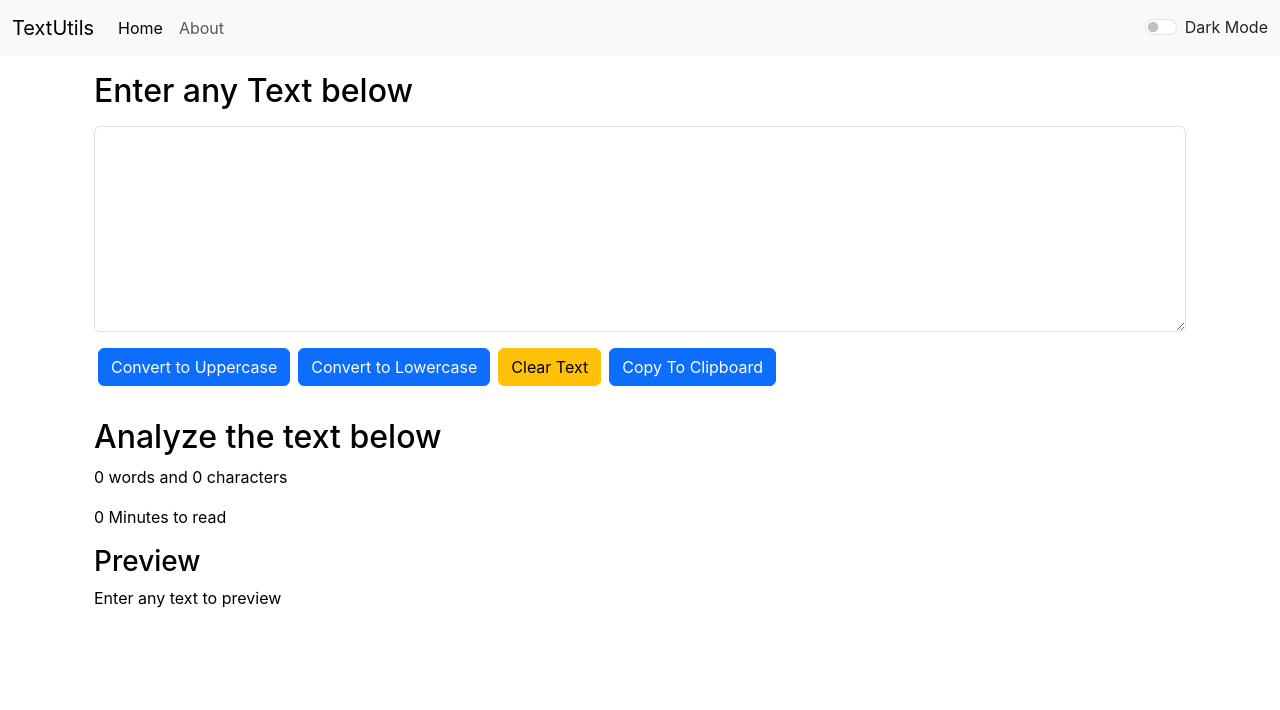
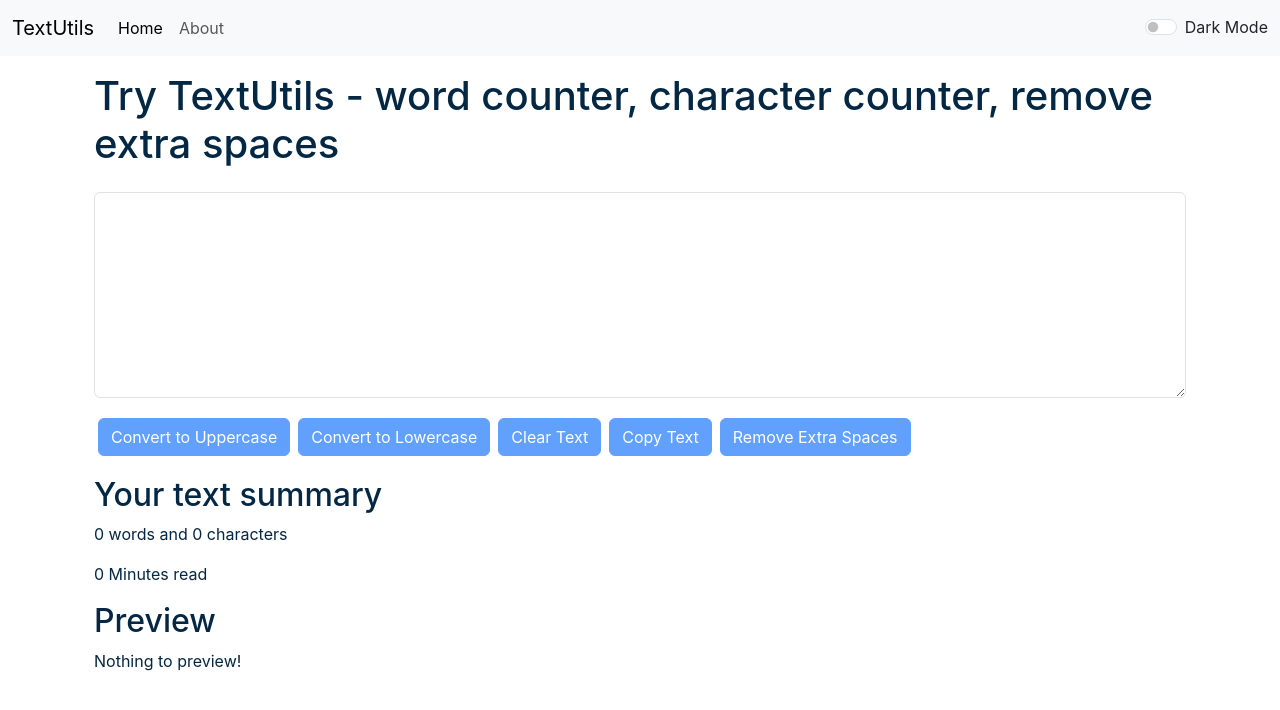
Before and after one commit to SushanthB1/textutils, a React (Create React App) app: page / in a window 1280 px wide. Shown: the top 710 px of the page. Built offline with nearby package versions, Linux system fonts and the light colour scheme.

Commit message:
Update Textform.js
Textform udated code

```diff
--- a/src/components/Textform.js
+++ b/src/components/Textform.js
@@ -1,64 +1,65 @@
-import React, { useState } from 'react'
-
-export default function Textform(props) {
-    const [text, setText] = useState("");
-    const handleOnChange = (event) => {
-        setText(event.target.value);
-    }
-    const handleUpClick = () => {
-        let newText = text.toUpperCase();
-        setText(newText);
-        if(text.length===0)  props.showAlert("Please enter text to convert","warning");
-        props.showAlert("Converted to Uppercase","success");
+import React, {useState} from 'react'
 
 
-    }
-    const handleLoClick = () => {
-        let newText = text.toLowerCase();
-        setText(newText);
-        if(text.length===0)  props.showAlert("Please enter text to convert","warning");
-        props.showAlert("Converted to Lowercase","success");
-
-    }
-    const handleClearText = () => {
-        setText("");
-        props.showAlert("Text cleared!","success");
-
-    }
-    const countWord = () => {
-        return (text.length === 0 ? 0 : text.split(" ").length);
-    }
-    const preview = () => {
-        if (text.length === 0) return "Enter any text to preview";
-        return text;
-    }
-    const copyText = () => {
-        if(text.length===0)  props.showAlert("Please enter text to copy","warning");
-        navigator.clipboard.writeText(text);
-        props.showAlert("Text copied to clipboard","success");
-
+export default function TextForm(props) {
+    const handleUpClick = ()=>{
+        let newText = text.toUpperCase();
+        setText(newText)
+        props.showAlert("Converted to uppercase!", "success");
     }
 
+    const handleLoClick = ()=>{
+        let newText = text.toLowerCase();
+        setText(newText)
+        props.showAlert("Converted to lowercase!", "success");
+    }
+
+    const handleClearClick = ()=>{
+        let newText = '';
+        setText(newText);
+        props.showAlert("Text Cleared!", "success");
+    }
+
+    const handleOnChange = (event)=>{
+        setText(event.target.value)
+    }
+
+    // Credits: A
+    const handleCopy = () => {
+        navigator.clipboard.writeText(text);
+        props.showAlert("Copied to Clipboard!", "success");
+    }
+
+    // Credits: Coding Wala
+    const handleExtraSpaces = () => {
+        let newText = text.split(/[ ]+/);
+        setText(newText.join(" "));
+        props.showAlert("Extra spaces removed!", "success");
+    }
+
+    const [text, setText] = useState('');
+    // text = "new text"; // Wrong way to change the state
+    // setText("new text"); // Correct way to change the state
     return (
-
         <>
-            <div className="container my-2 mb-3" style={{ color: (props.mode === 'light') ? 'black' : 'white' }}>
-                <h2 className="my-3">Enter any Text below</h2>
-                <textarea className="form-control" style={{ backgroundColor: (props.mode === 'light') ? 'white' : 'grey', color: (props.mode === 'light') ? 'black' : 'white' }} id="exampleFormControlTextarea1" onChange={handleOnChange} value={text} rows="8"></textarea>
-                <button type="button" className="btn btn-primary my-3 mx-1" onClick={handleUpClick}>Convert to Uppercase</button>
-                <button type="button" className="btn btn-primary my-3 mx-1" onClick={handleLoClick}>Convert to Lowercase</button>
-                <button type="button" className="btn btn-warning my-3 mx-1" onClick={handleClearText} >Clear Text</button>
-                <button type="button" className="btn btn-primary my-3 mx-1" onClick={copyText} >Copy To Clipboard</button>
+        <div className="container" style={{color: props.mode==='dark'?'white':'#042743'}}>
+            <h1 className='mb-4'>{props.heading}</h1>
+            <div className="mb-3">
+            <textarea className="form-control" value={text} onChange={handleOnChange} style={{backgroundColor: props.mode==='dark'?'#13466e':'white', color: props.mode==='dark'?'white':'#042743'}} id="myBox" rows="8"></textarea>
             </div>
-            <div className="container my-2" style={{ color: (props.mode === 'light') ? 'black' : 'white' }}>
-                <h2>Analyze the text below</h2>
-                <p>{countWord()} words and {text.length} characters</p>
-                <p>{0.008 * countWord()} Minutes to read</p>
-                <h3>Preview</h3>
-                <p>{preview()}</p>
-            </div>
-
+            <button disabled={text.length===0} className="btn btn-primary mx-1 my-1" onClick={handleUpClick}>Convert to Uppercase</button>
+            <button disabled={text.length===0} className="btn btn-primary mx-1 my-1" onClick={handleLoClick}>Convert to Lowercase</button>
+            <button disabled={text.length===0} className="btn btn-primary mx-1 my-1" onClick={handleClearClick}>Clear Text</button>
+            <button disabled={text.length===0} className="btn btn-primary mx-1 my-1" onClick={handleCopy}>Copy Text</button>
+            <button disabled={text.length===0} className="btn btn-primary mx-1 my-1" onClick={handleExtraSpaces}>Remove Extra Spaces</button>
+        </div>
+        <div className="container my-3" style={{color: props.mode==='dark'?'white':'#042743'}}>
+            <h2>Your text summary</h2>
+            <p>{text.split(/\s+/).filter((element)=>{return element.length!==0}).length} words and {text.length} characters</p>
+            <p>{0.008 *  text.split(/\s+/).filter((element)=>{return element.length!==0}).length} Minutes read</p>
+            <h2>Preview</h2>
+            <p>{text.length>0?text:"Nothing to preview!"}</p>
+        </div>
         </>
-
     )
 }
```
